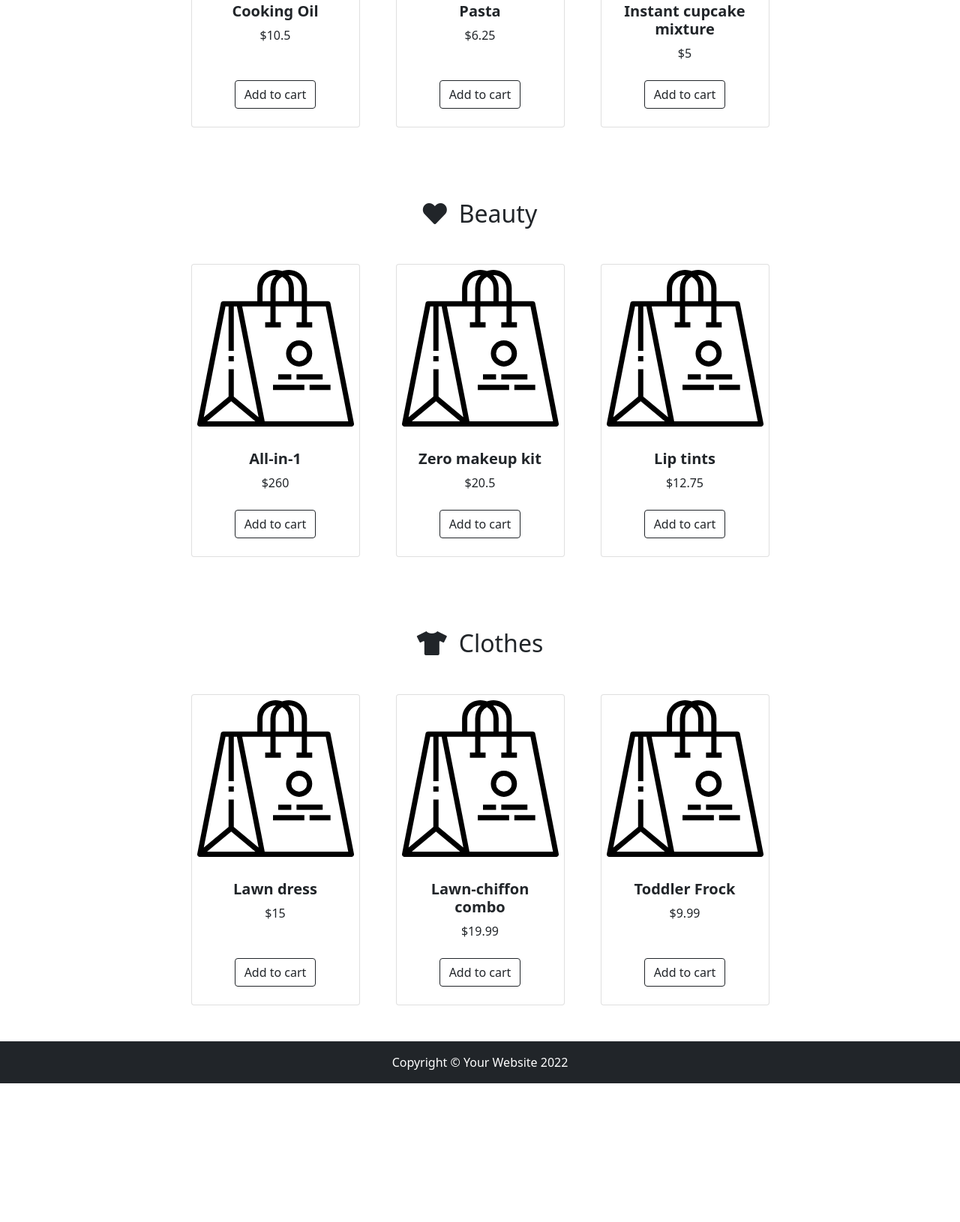
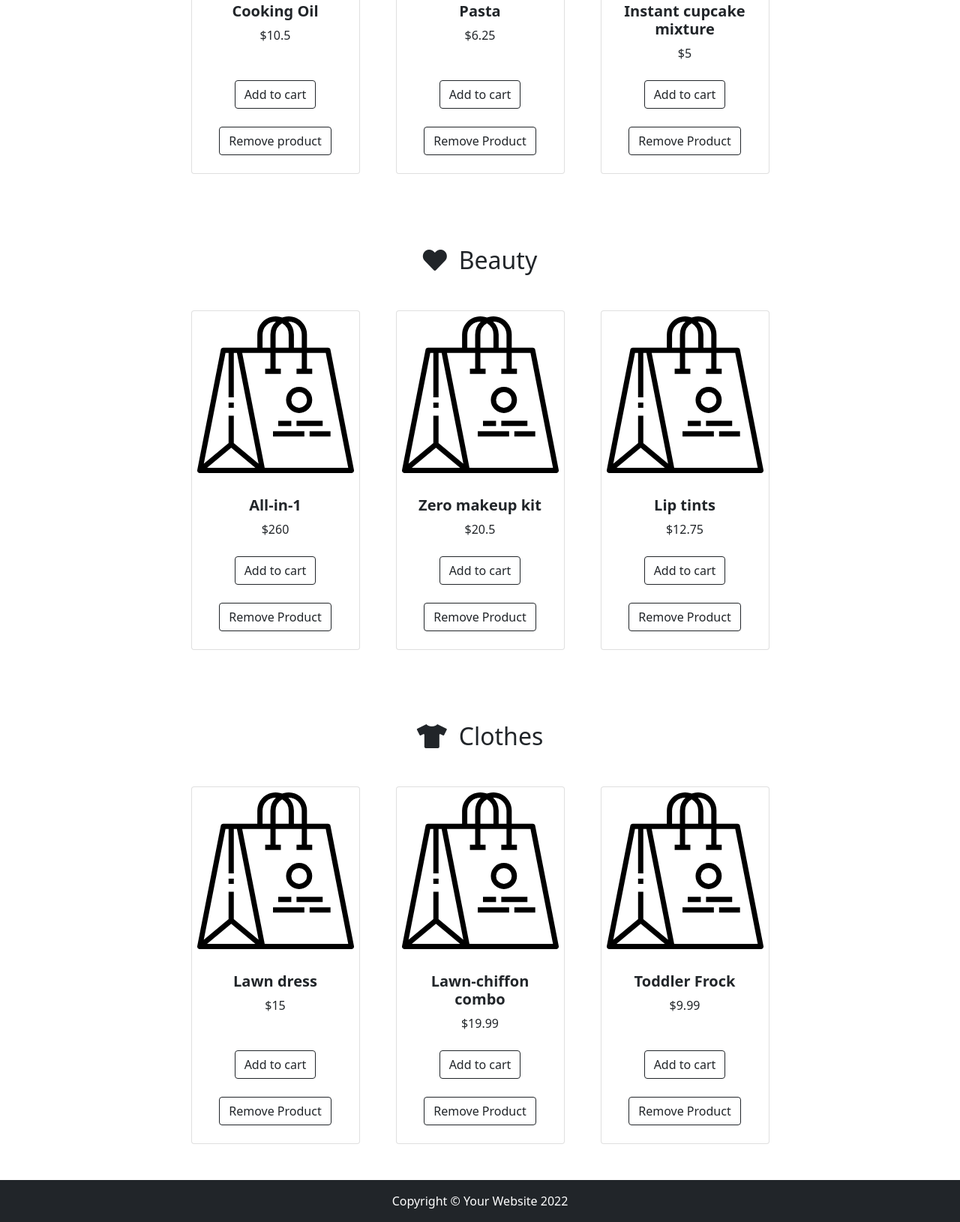
Before and after one commit to Lahali/shopping-cart, a plain HTML site: page index.html in a window 1280 px wide. Shown: the part 747-2377 px from the top of the page at 75% size. Before the commit the page ends 2192 px from the top, so only its background shows below. Drawn offline with nearby package versions, Linux system fonts and the light colour scheme.

Commit message:
Ejercicio 9 completado. Solucionados algunos pequeños errores del ejercicio 8 y añadida funcionalidad al carrito de HMTL para que muestre el número de productos añadidos

```diff
--- a/index.html
+++ b/index.html
@@ -67,7 +67,7 @@
                 <span
                   class="badge bg-dark text-white ms-1 rounded-pill"
                   id="count_product"
-                  >0</span
+                  ></span
                 >
               </a>
             </li>
@@ -136,6 +136,17 @@
                   </button>
                 </div>
               </div>
+              <div class="card-footer p-4 pt-0 border-top-0 bg-transparent">
+                <div class="text-center">
+                  <button
+                    type="button"
+                    onclick="removeFromCart(1)"
+                    class="btn btn-outline-dark"
+                  >
+                    Remove product
+                  </button>
+                </div>
+              </div>
             </div>
           </div>
           <div class="col mb-5">
@@ -158,6 +169,17 @@
                   </button>
                 </div>
               </div>
+              <div class="card-footer p-4 pt-0 border-top-0 bg-transparent">
+                <div class="text-center">
+                  <button
+                    type="button"
+                    onclick="removeFromCart(2)"
+                    class="btn btn-outline-dark"
+                  >
+                    Remove Product
+                  </button>
+                </div>
+              </div>
             </div>
           </div>
           <div class="col mb-5">
@@ -177,6 +199,17 @@
                     class="btn btn-outline-dark"
                   >
                     Add to cart
+                  </button>
+                </div>
+              </div>
+              <div class="card-footer p-4 pt-0 border-top-0 bg-transparent">
+                <div class="text-center">
+                  <button
+                    type="button"
+                    onclick="removeFromCart(3)"
+                    class="btn btn-outline-dark"
+                  >
+                    Remove Product
                   </button>
                 </div>
               </div>
@@ -211,6 +244,17 @@
                   </button>
                 </div>
               </div>
+              <div class="card-footer p-4 pt-0 border-top-0 bg-transparent">
+                <div class="text-center">
+                  <button
+                    type="button"
+                    onclick="removeFromCart(4)"
+                    class="btn btn-outline-dark"
+                  >
+                    Remove Product
+                  </button>
+                </div>
+              </div>
             </div>
           </div>
           <div class="col mb-5">
@@ -233,6 +277,17 @@
                   </button>
                 </div>
               </div>
+              <div class="card-footer p-4 pt-0 border-top-0 bg-transparent">
+                <div class="text-center">
+                  <button
+                    type="button"
+                    onclick="removeFromCart(5)"
+                    class="btn btn-outline-dark"
+                  >
+                    Remove Product
+                  </button>
+                </div>
+              </div>
             </div>
           </div>
           <div class="col mb-5">
@@ -252,6 +307,17 @@
                     class="btn btn-outline-dark"
                   >
                     Add to cart
+                  </button>
+                </div>
+              </div>
+              <div class="card-footer p-4 pt-0 border-top-0 bg-transparent">
+                <div class="text-center">
+                  <button
+                    type="button"
+                    onclick="removeFromCart(6)"
+                    class="btn btn-outline-dark"
+                  >
+                    Remove Product
                   </button>
                 </div>
               </div>
@@ -286,6 +352,17 @@
                   </button>
                 </div>
               </div>
+              <div class="card-footer p-4 pt-0 border-top-0 bg-transparent">
+                <div class="text-center">
+                  <button
+                    type="button"
+                    onclick="removeFromCart(7)"
+                    class="btn btn-outline-dark"
+                  >
+                    Remove Product
+                  </button>
+                </div>
+              </div>
             </div>
           </div>
           <div class="col mb-5">
@@ -308,6 +385,17 @@
                   </button>
                 </div>
               </div>
+              <div class="card-footer p-4 pt-0 border-top-0 bg-transparent">
+                <div class="text-center">
+                  <button
+                    type="button"
+                    onclick="removeFromCart(8)"
+                    class="btn btn-outline-dark"
+                  >
+                    Remove Product
+                  </button>
+                </div>
+              </div>
             </div>
           </div>
           <div class="col mb-5">
@@ -327,6 +415,17 @@
                     class="btn btn-outline-dark"
                   >
                     Add to cart
+                  </button>
+                </div>
+              </div>
+              <div class="card-footer p-4 pt-0 border-top-0 bg-transparent">
+                <div class="text-center">
+                  <button
+                    type="button"
+                    onclick="removeFromCart(9)"
+                    class="btn btn-outline-dark"
+                  >
+                    Remove Product
                   </button>
                 </div>
               </div>
--- a/js/shop.js
+++ b/js/shop.js
@@ -156,27 +156,26 @@ function addToCart(id) {
   // 1. Loop for to the array products to get the item to add to cart
   // 2. Add found product to the cart array or update its quantity in case it has been added previously.
 
-  const found = products.find(object => object.id === id)
-  if (found !== undefined) {
-    const foundProduct = cart.find(object => object.id === found.id)
-    if (foundProduct !== undefined) {
-      const index = cart.indexOf(foundProduct)
-      cart[index].quantity++
-    } else {
-      const itemToAdd = products.indexOf(found)
-      products[itemToAdd].quantity = 1
-      cart.push(products[itemToAdd])
-    }
+  const cartNumber = document.getElementById("count_product");
+
+  //necesitamos usar en find en los dos array para que pueda comparar
+  const foundInProducts = products.find((object) => object.id === id);
+  const foundInCart = cart.find((object) => object.id === foundInProducts.id);
+  if (foundInCart !== undefined) {
+    //necesitamos el indexOf para dar posición al objeto!! El find no dice en qué posición está
+    const index = cart.indexOf(foundInCart);
+    cart[index].quantity++;
+    cartNumber.innerHTML++;
+  } else {
+    const itemToAdd = products.indexOf(foundInProducts);
+    products[itemToAdd].quantity = 1;
+    cartNumber.innerHTML++;
+    cart.push(products[itemToAdd]);
   }
 
-
-  cart.forEach((element, index) => {
-    cart[index];
-    element.subtotal = cart[index].quantity * cart[index].price;
-  });
-
+  calculateSubtotalRefactorized();
   console.log(cart);
-  applyPromotionsCart()
+  applyPromotionsCart();
 }
 
 // Exercise 9
@@ -184,7 +183,31 @@ function removeFromCart(id) {
   // 1. Loop for to the array products to get the item to add to cart
   // 2. Add found product to the cartList array
 
+  const cartNumber = document.getElementById("count_product");
 
+  const foundInProducts = products.find((object) => object.id === id);
+  const foundInCart = cart.find((object) => object.id === foundInProducts.id);
+
+  if (foundInCart !== undefined) {
+    const index = cart.indexOf(foundInCart);
+    cart[index].quantity--;
+    cartNumber.innerHTML--;
+  }
+
+  if (cart.length === 1 && foundInCart !== undefined) {
+    const index = cart.indexOf(foundInCart);
+    cart.splice(index, 1);
+  }
+
+  calculateSubtotalRefactorized();
+  console.log(cart);
+}
+
+function calculateSubtotalRefactorized() {
+  cart.forEach((element, index) => {
+    cart[index];
+    element.subtotal = cart[index].quantity * cart[index].price;
+  });
 }
 
 function open_modal() {
```
